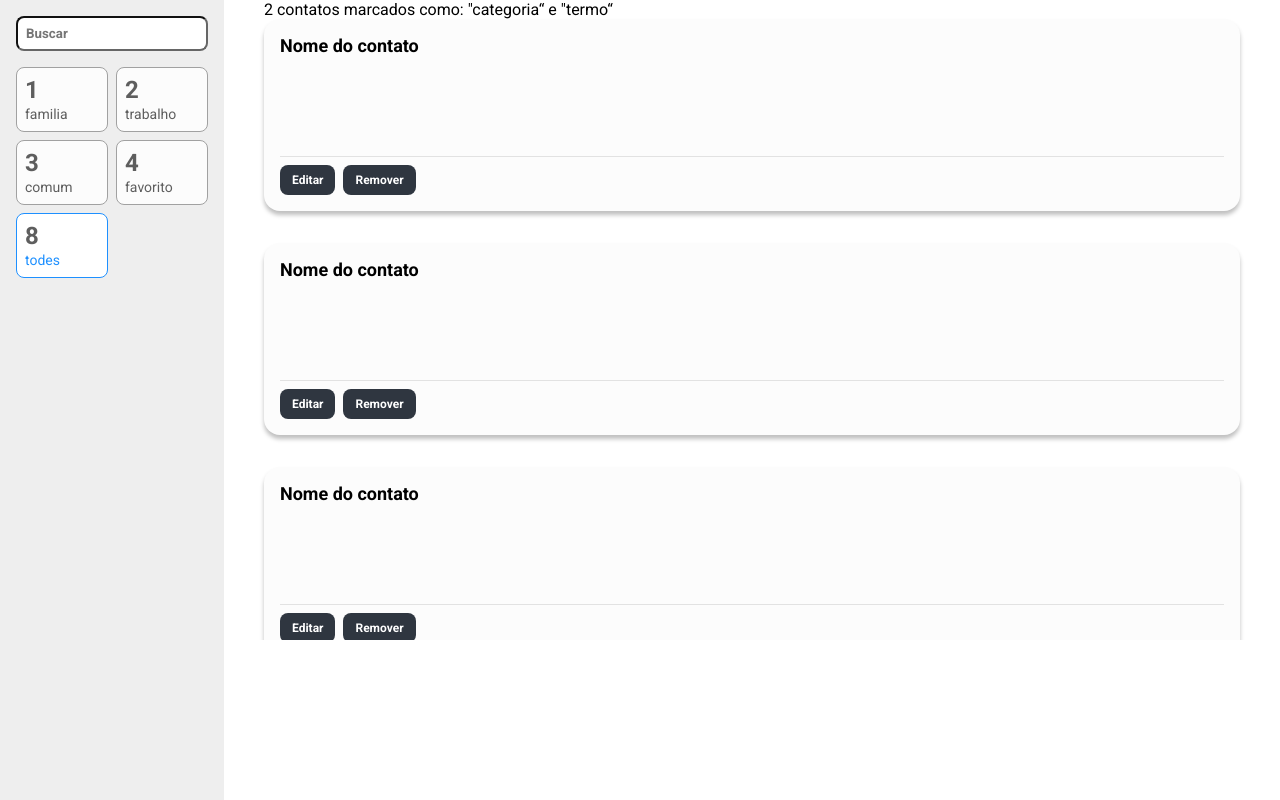
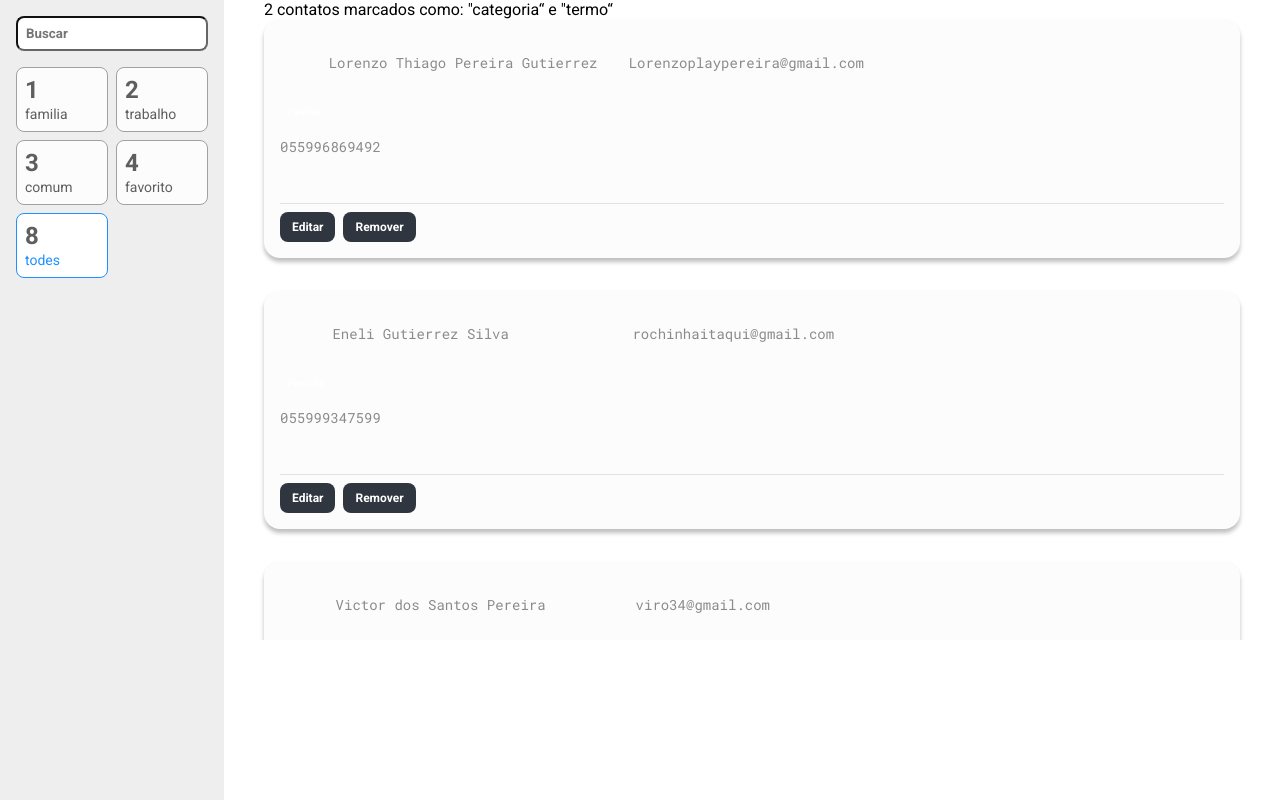
Before and after one commit to LorenzoGTRRZ/Lista-de-contatos, a React (Create React App) app: page / in a window 1280 px wide. Built offline with nearby package versions, Linux system fonts and the light colour scheme.

Commit message:
criando o estado de troca de botões

```diff
--- a/src/components/Tarefa/index.tsx
+++ b/src/components/Tarefa/index.tsx
@@ -1,16 +1,37 @@
+import { useState } from 'react'
 import * as S from './styles'
 
-const Contato = () => (
+type Props = {
+  nome: string
+  categoria: string
+  email: string
+  numero: string
+}
+
+const Contato = ({ nome, categoria, email, numero }: Props) => {
+  const [estaEditando, setEstaEditando] = useState(false)
+
+  return (
     <S.Card>
-    <S.Titulo>Nome do contato</S.Titulo>
-    <S.Descricao />
-    <S.Descricao />
-    <S.Descricao />
+      <S.Tag>{categoria}</S.Tag>
+      <S.Nome value={nome} />
+      <S.Email value={email} />
+      <S.Numero value={numero} />
       <S.BarraAcoes>
-      <S.Botao>Editar</S.Botao>
+        {estaEditando ? (
+          <>
+            <S.Botao>Salvar</S.Botao>
+            <S.Botao onClick={() => setEstaEditando(false)}>Cancelar</S.Botao>
+          </>
+        ) : (
+          <>
+            <S.Botao onClick={() => setEstaEditando(true)}>Editar</S.Botao>
             <S.Botao>Remover</S.Botao>
+          </>
+        )}
       </S.BarraAcoes>
     </S.Card>
   )
+}
 
 export default Contato
--- a/src/components/Tarefa/styles.ts
+++ b/src/components/Tarefa/styles.ts
@@ -14,7 +14,7 @@ export const Titulo = styled.h3`
   margin-bottom: 16px;
 `
 
-export const Descricao = styled.textarea`
+export const Nome = styled.textarea`
   color: #8b8b8b;
   font-size: 14px;
   line-height: 24px;
@@ -25,6 +25,39 @@ export const Descricao = styled.textarea`
   resize: none;
   border: none;
   background-color: transparent;
+`
+
+export const Email = styled.textarea`
+  color: #8b8b8b;
+  font-size: 14px;
+  line-height: 24px;
+  font-family: 'Roboto Mono', monospace;
+  width: 300px;
+  margin-bottom: 16px;
+  margin-top: 16px;
+  resize: none;
+  border: none;
+  background-color: transparent;
+`
+
+export const Numero = styled.textarea`
+  color: #8b8b8b;
+  font-size: 14px;
+  line-height: 24px;
+  font-family: 'Roboto Mono', monospace;
+  width: 300px;
+  margin-bottom: 16px;
+  margin-top: 16px;
+  resize: none;
+  border: none;
+  background-color: transparent;
+`
+
+export const Tag = styled.span`
+  padding: 4px 8px;
+  color: #fff;
+  font-weight: bold;
+  font-size: 10px;
 `
 
 export const BarraAcoes = styled.div`
--- a/src/containers/ListaDeContatos/index.tsx
+++ b/src/containers/ListaDeContatos/index.tsx
@@ -1,25 +1,47 @@
 import Contato from '../../components/Tarefa'
 import { Container } from './styled'
+
+const contatos = [
+  {
+    nome: 'Lorenzo Thiago Pereira Gutierrez',
+    categoria: 'Familia',
+    email: 'Lorenzoplaypereira@gmail.com',
+    numero: '055996869492'
+  },
+  {
+    nome: 'Eneli Gutierrez Silva',
+    categoria: 'Favorito',
+    email: 'rochinhaitaqui@gmail.com',
+    numero: '055999347599'
+  },
+  {
+    nome: 'Victor dos Santos Pereira',
+    categoria: 'Trabalho',
+    email: 'viro34@gmail.com',
+    numero: '055996869442'
+  },
+  {
+    nome: 'Andrews Mario Toledo',
+    categoria: 'Comum',
+    email: 'AndrewsMario@gmail.com',
+    numero: '055996339492'
+  }
+]
 
 const ListaDeContatos = () => (
   <Container>
     <p>2 contatos marcados como: &quot;categoria&ldquo; e &quot;termo&ldquo;</p>
     <ul>
-      <li>
-        <Contato />
-      </li>
-      <li>
-        <Contato />
-      </li>
-      <li>
-        <Contato />
-      </li>
-      <li>
-        <Contato />
-      </li>
-      <li>
-        <Contato />
-      </li>
+      {contatos.map((t) => (
+        <li key={t.nome}>
+          <Contato
+            categoria={t.categoria}
+            nome={t.nome}
+            email={t.email}
+            numero={t.numero}
+          />
+        </li>
+      ))}
     </ul>
   </Container>
 )
```
Lines whose indentation alone changed are shown as unchanged.
